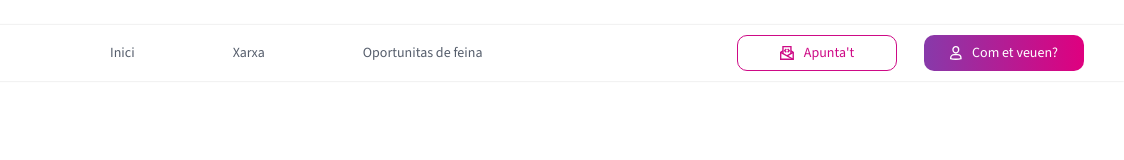
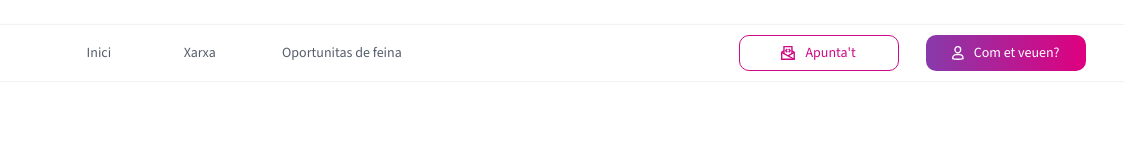
Before and after one commit to Joel-Gandalf/S2_Project1_IT-Alumni, a website built with Vite: page index.html in a window 1280 px wide. Shown: the full height of the page, 156-1280 px from the left. Built offline with nearby package versions, Linux system fonts and the light colour scheme.

Commit message:
fix(layoutNavBar): Repair responsive layout

```diff
--- a/index.html
+++ b/index.html
@@ -8,9 +8,7 @@
     <title>it-alumni</title>
   </head>
   <body>
-    <div id="insertWelcomePage"></div>
-
-    <div id="insertNavBar"></div>
+    <div id="insertApp"></div>
 
     <!-- <header class="container-nav-bar">
       <img src="src/assets/icons/Header.svg" alt="nombre de la aplicación: alumni" class="logo-nav-bar">
--- a/src/nav-bar.css
+++ b/src/nav-bar.css
@@ -12,7 +12,7 @@
 
 .logo-nav-bar {
     width: 110px;
-    margin-left: 42px;
+    margin-left: clamp(10px, 4vw, 42px);
     padding-bottom: 12px;
 }
 
@@ -20,8 +20,8 @@
     display: flex;
     align-items: center;
     height: 100%;
-    gap: 70px;
-    margin: auto auto auto 100px;
+    gap: clamp(15px, 2.8vw, 60px);
+    margin: auto auto auto clamp(20px, 5.5vw, 100px);
     list-style-type: none;
 }
 
@@ -32,6 +32,8 @@
 .navigation-menu a{
     display: flex;
     align-items: center;
+    justify-content: center;
+    min-width: 65px;
     text-decoration: none;
     color: var(--font-color-nav);
     height: 100%;
@@ -52,7 +54,7 @@
     align-items: center;
     justify-content: space-between;
     width: 347px;
-    margin-right: 40px;
+    margin-right: clamp(20px, 3vw, 40px);
 }
 
 .navigation-buttons * {
@@ -75,7 +77,6 @@
 }
 
 .profile-button{
-    /* border: 1px solid var(--border-nav); */
     color: var(--text-button-color);
     background: var(--gradient);
 }
--- a/src/nav-bar.ts
+++ b/src/nav-bar.ts
@@ -4,7 +4,7 @@ import iconRegisterUrl from "/src/assets/icons/Navbar/register.svg";
 import iconProfileUrl from "/src/assets/icons/Navbar/profile.svg";
 
 export const showNavBar = () => {
-  const navBar = document.getElementById('insertNavBar');
+  const navBar = document.getElementById('insertApp');
 
   if (navBar) {
     navBar.innerHTML = ` <header class="container-nav-bar">
--- a/src/welcome.css
+++ b/src/welcome.css
@@ -7,7 +7,6 @@
 
 .logo-welcome {
   margin-top: clamp(40px, 36.4vh, 310px);
-  /* margin-top: 310px; */
   width: 285px;
 }
 
@@ -35,7 +34,6 @@
   width: 324px;
   height: 52px;
   background: var(--gradient);
-  /* transition: background-color 0.3s ease; */
 
   border-radius: 6px;
   text-decoration: none;
--- a/src/welcome.ts
+++ b/src/welcome.ts
@@ -2,7 +2,7 @@ import './welcome.css'
 import logoUrl from '/src/assets/icons/Header.svg';
 
 export const showWelcomePage = () => {
-    const welcomePage = document.getElementById('insertWelcomePage');
+    const welcomePage = document.getElementById('insertApp');
 
     if (welcomePage) {
         welcomePage.innerHTML = ` <div class="container-welcome">
```
Also changed, not shown: src/main.ts (+0 -12 lines).
